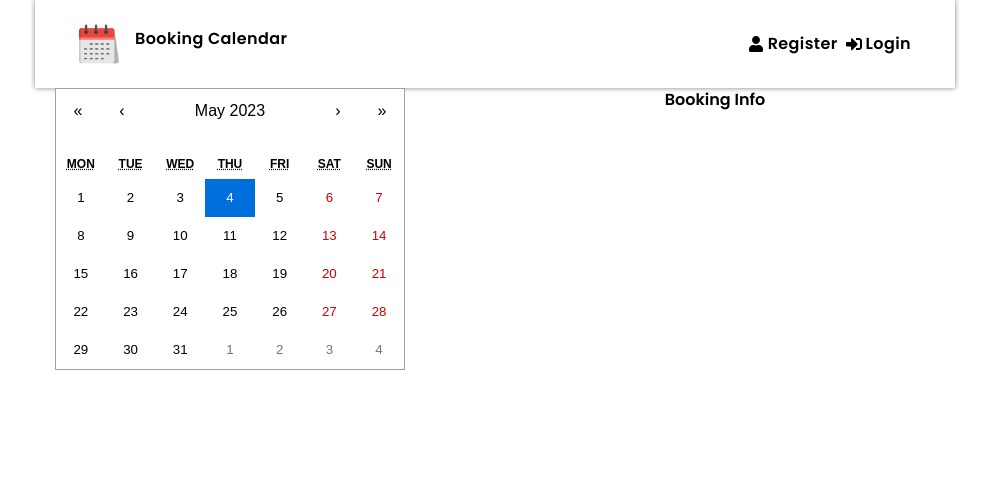
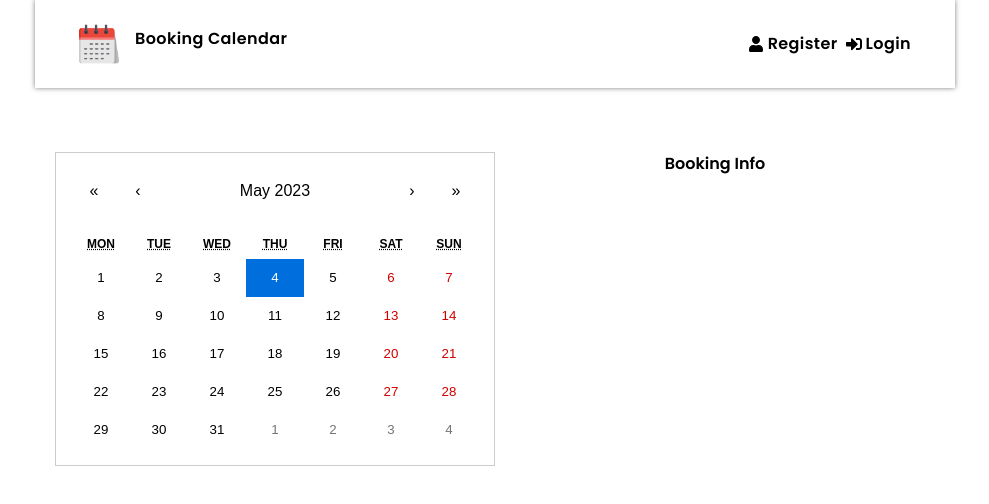
Before and after one commit to gazjosef/booking-calendar, a React (Vite) app in the folder frontend/: page / in a window 1280 px wide. Shown: the top 504 px of the page, without its empty margins (145-1134 px from the left). Built offline with nearby package versions, Linux system fonts and the light colour scheme.

Commit message:
Style: Calendar

```diff
--- a/frontend/components/Snippets/CalendarApp.tsx
+++ b/frontend/components/Snippets/CalendarApp.tsx
@@ -10,11 +10,12 @@ const CalendarApp: React.FC = () => {
   const [value, onChange] = useState<Value>(new Date());
 
   return (
-    <div className="container mx-auto">
-      <div className="grid grid-cols-2">
+    <div className="container | min-h-screen mx-auto">
+      <div className="py-16 grid grid-cols-2">
         <Calendar
           onChange={onChange as CalendarProps["onChange"]}
           value={value as CalendarProps["value"]}
+          className="min-w-full p-4 border border-solid border-opacity-20 border-black"
         />
         <div>
           <h1>Booking Info</h1>
--- a/frontend/src/App.tsx
+++ b/frontend/src/App.tsx
@@ -16,7 +16,7 @@ function App() {
   return (
     <>
       <Router>
-        <div className="container">
+        <div className="container | min-h-max">
           <Header />
           <Routes>
             <Route path="/" element={<Dashboard />} />
--- a/frontend/src/pages/calendar.tsx
+++ b/frontend/src/pages/calendar.tsx
@@ -2,8 +2,10 @@ import Calendar from "../../components/Snippets/CalendarApp";
 
 const calendar: React.FC = () => {
   return (
-    <div className="grid grid-cols-2">
-      <Calendar />
+    <div className="h-full grid grid-cols-2">
+      <div className="grid place-content-center">
+        <Calendar />
+      </div>
       <div>Booking Info</div>
     </div>
   );
```
